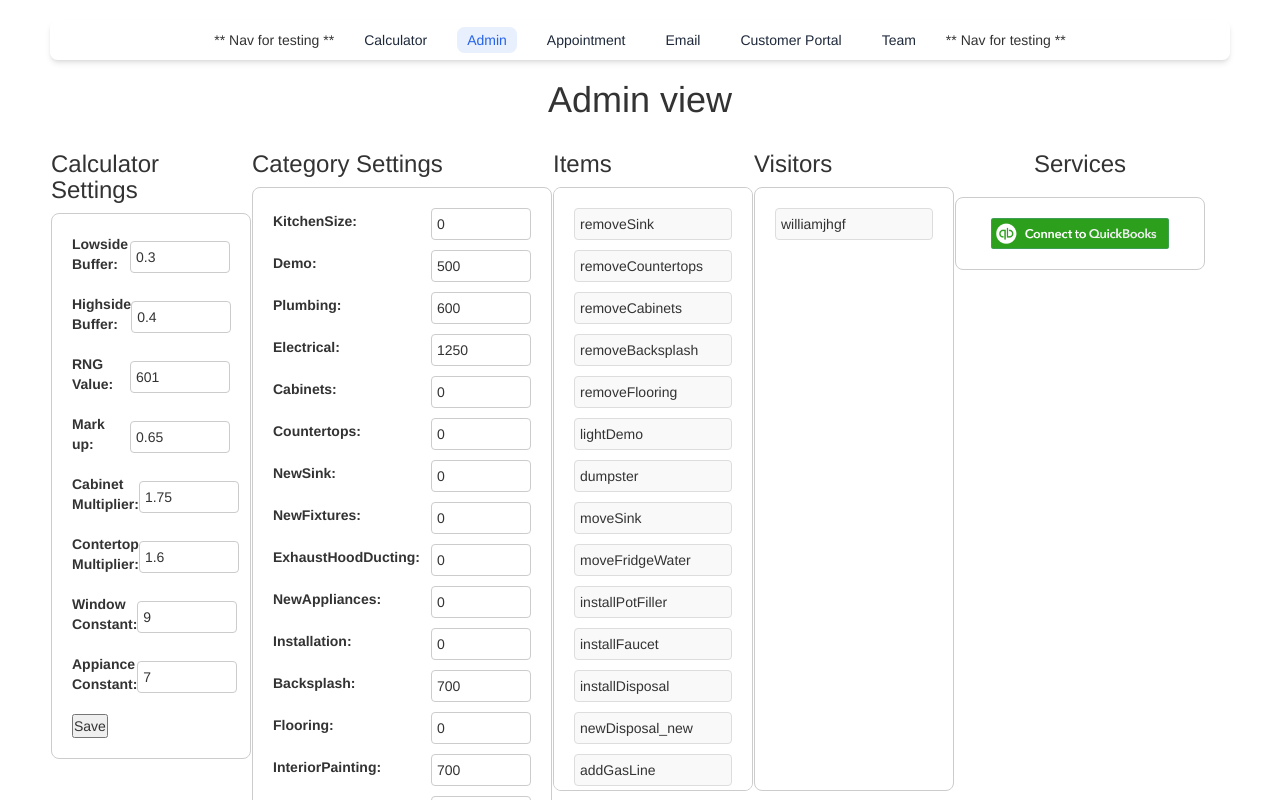
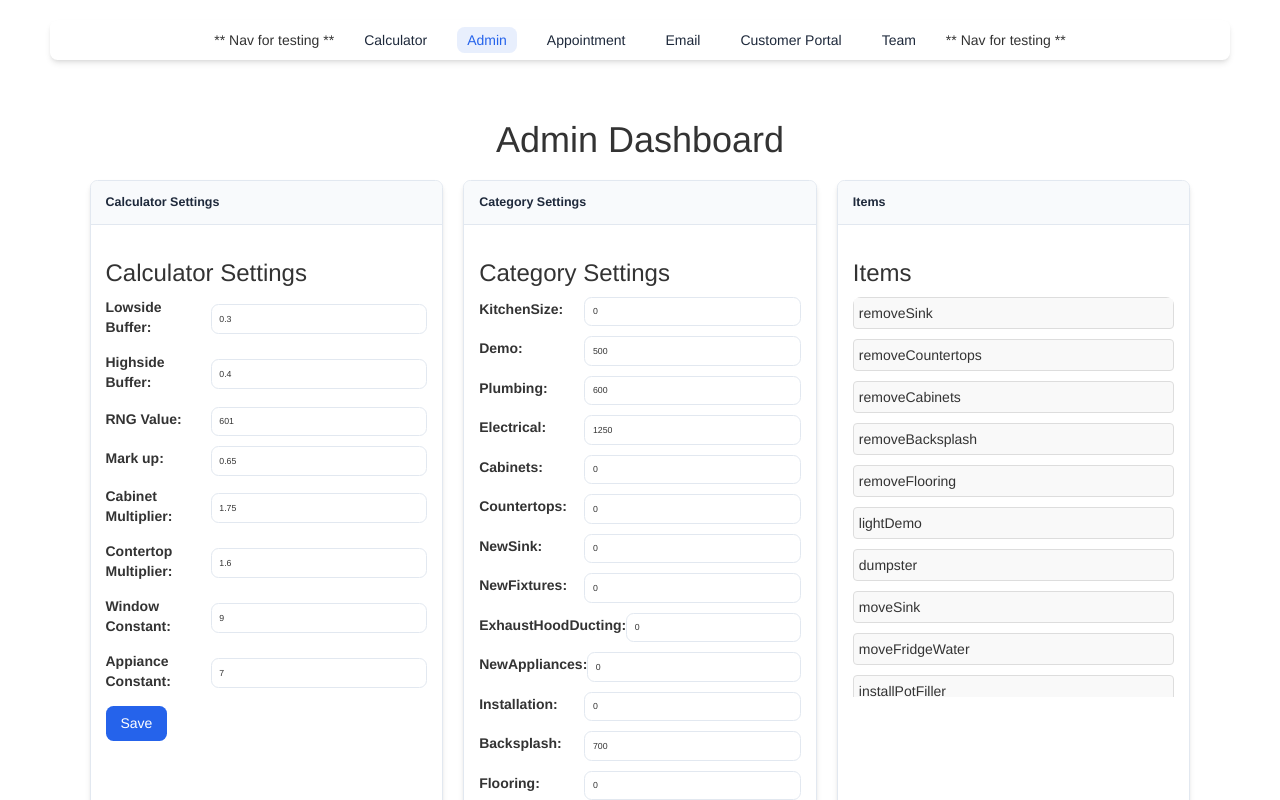
Before and after one commit to smallbusinesssupportservices/kitchen-calculator, a Vue app: page /admin in a window 1280 px wide. Shown: the top 800 px of the page. Built offline with nearby package versions, Linux system fonts and the light colour scheme.

Commit message:
updated formatting

```diff
--- a/src/views/AdminView.vue
+++ b/src/views/AdminView.vue
@@ -1,50 +1,167 @@
-<script setup>
-import CalculatorSettings from '../components/adminView/calculator/CalculatorSettings.vue';
-import CategorySettings from '../components/adminView/categories/CategorySettings.vue';
-import Items from '../components/adminView/items/Items.vue';
-import Visitors from '../components/adminView/visitors/Visitors.vue'
-import ConnectToQBO from '../components/qbo/ConnectToQboComponent.vue';
-import dbItems from '../components/adminView/items/items.json' with { type: "json" };
-import categoryMinimums from '../components/adminView/categories/categoryMinimums.json' with { type: "json" };
+<template>
+    <div class="admin-container">
+      <h1>Admin Dashboard</h1>
 
-</script>
+      <div class="admin-grid">
+        <!-- Calculator Settings Section -->
+        <div class="admin-section">
+          <div class="section-header">
+            <h2>Calculator Settings</h2>
+          </div>
+          <div class="section-content">
+            <CalculatorSettings />
+          </div>
+        </div>
 
-<template>
-    <h1> Admin view</h1>
-    <div class="admin-container">
+        <!-- Category Settings Section -->
+        <div class="admin-section">
+          <div class="section-header">
+            <h2>Category Settings</h2>
+          </div>
+          <div class="section-content">
+            <CategorySettings />
+          </div>
+        </div>
 
-        <div>
-            <CalculatorSettings />
+        <!-- Items Section -->
+        <div class="admin-section">
+          <div class="section-header">
+            <h2>Items</h2>
+          </div>
+          <div class="section-content">
+            <Items />
+          </div>
         </div>
-        <div>
-            <CategorySettings />
+
+        <!-- Visitors Section -->
+        <div class="admin-section">
+          <div class="section-header">
+            <h2>Visitors</h2>
+          </div>
+          <div class="section-content">
+            <Visitors />
+          </div>
         </div>
-        <div>
-            <Items />
+
+        <!-- Services Section -->
+        <div class="admin-section">
+          <div class="section-header">
+            <h2>Services</h2>
+          </div>
+          <div class="section-content">
+            <ConnectToQBO />
+          </div>
         </div>
-        <div>
-            <Visitors />
-        </div>
-        <div>
-            <ConnectToQBO />
-        </div>
+      </div>
     </div>
-</template>
+  </template>
 
-<style>
-body {
-    font-family: Arial, sans-serif;
-    margin: 20px;
-}
+  <script setup>
+  import CalculatorSettings from '../components/adminView/calculator/CalculatorSettings.vue';
+  import CategorySettings from '../components/adminView/categories/CategorySettings.vue';
+  import Items from '../components/adminView/items/Items.vue';
+  import Visitors from '../components/adminView/visitors/Visitors.vue';
+  import ConnectToQBO from '../components/qbo/ConnectToQboComponent.vue';
+  </script>
 
-.admin-container {
+  <style scoped>
+  .admin-container {
+    max-width: var(--container-width);
+    margin: 0 auto;
+    padding: 2rem 1rem;
+  }
+
+  .admin-grid {
     display: grid;
-    grid-template-columns: repeat(7, 1fr);
-    /* 4 equal columns */
-    grid-template-rows: auto;
-    /* Rows adjust automatically */
-    gap: 1px;
-    /* Adds space between grid items */
-    padding: 1px;
-}
-</style>
+    grid-template-columns: repeat(auto-fit, minmax(300px, 1fr));
+    gap: 2rem;
+    margin-top: 2rem;
+  }
+
+  .admin-section {
+    background-color: var(--card-background);
+    border-radius: var(--radius);
+    box-shadow: var(--shadow);
+    overflow: hidden;
+    border: 1px solid var(--border-color);
+  }
+
+  .section-header {
+    padding: 1.5rem;
+    background-color: #f8fafc;
+    border-bottom: 1px solid var(--border-color);
+  }
+
+  .section-header h2 {
+    margin: 0;
+    color: var(--text-color);
+    font-size: 1.25rem;
+    font-weight: 600;
+  }
+
+  .section-content {
+    padding: 1.5rem;
+  }
+
+  /* Override child component styles to fit the new layout */
+  :deep(.calculator-settings),
+  :deep(.category-settings),
+  :deep(.items),
+  :deep(.visitors),
+  :deep(.connect-to-qbo-button) {
+    border: none;
+    padding: 0;
+    box-shadow: none;
+    width: 100%;
+  }
+
+  :deep(.input-group) {
+    margin-bottom: 1rem;
+  }
+
+  :deep(input[type="number"]),
+  :deep(input[type="text"]) {
+    width: 100%;
+    padding: 0.75rem;
+    border: 1px solid var(--border-color);
+    border-radius: var(--radius);
+    font-size: 0.875rem;
+  }
+
+  :deep(button) {
+    background-color: var(--primary-color);
+    color: white;
+    padding: 0.75rem 1.5rem;
+    border: none;
+    border-radius: var(--radius);
+    cursor: pointer;
+    font-weight: 500;
+    transition: background-color 0.2s ease;
+  }
+
+  :deep(button:hover) {
+    background-color: var(--primary-hover);
+  }
+
+  :deep(.checkbox-label) {
+    display: flex;
+    align-items: center;
+    gap: 0.5rem;
+    margin-bottom: 0.5rem;
+  }
+
+  :deep(.item-list) {
+    max-height: 400px;
+    overflow-y: auto;
+  }
+
+  @media (max-width: 768px) {
+    .admin-grid {
+      grid-template-columns: 1fr;
+    }
+
+    .admin-section {
+      margin-bottom: 1rem;
+    }
+  }
+  </style>
```
